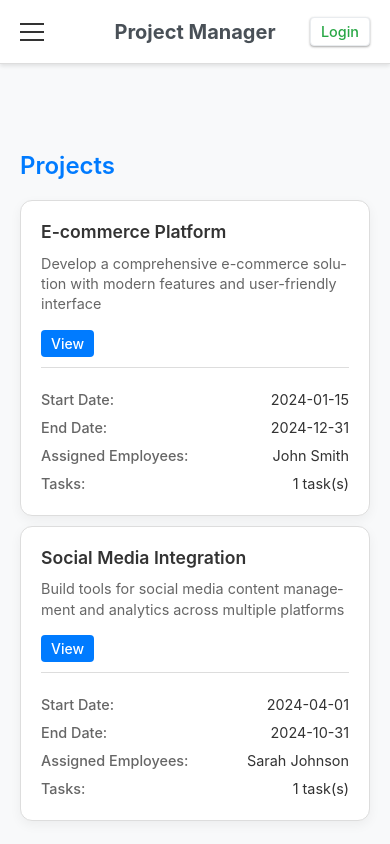
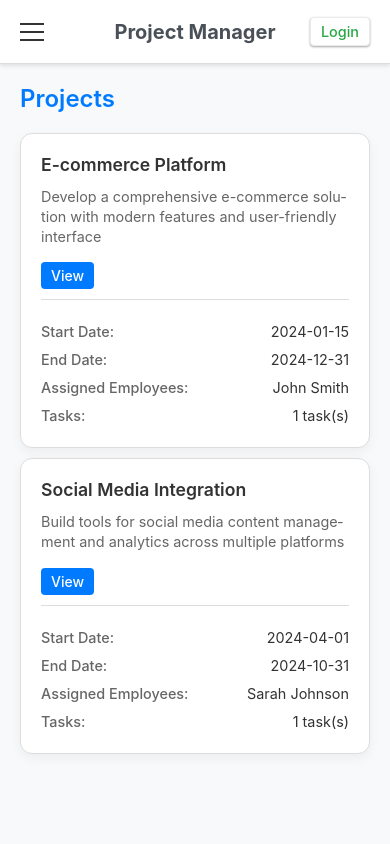
Before and after one commit to AndresLabat/Project-manager, an Angular app: page /login in a window 390 px wide. Both pictures are taken after a click on the button "Continue as guest ⟶". Built offline with nearby package versions, Linux system fonts and the light colour scheme.

Commit message:
refactor: update styles in employees, projects, and tasks components for improved responsiveness and layout consistency

```diff
--- a/src/app/employees/employees-list/employees-list.component.scss
+++ b/src/app/employees/employees-list/employees-list.component.scss
@@ -81,6 +81,7 @@
 @media (max-width: 768px) {
   .employees-container {
     padding: $spacing-md;
+    min-height: auto;
   }
 
   .list-section {
--- a/src/app/projects/projects-list/projects-list.component.scss
+++ b/src/app/projects/projects-list/projects-list.component.scss
@@ -111,6 +111,8 @@
 @media (max-width: 768px) {
   .projects-container {
     padding: $spacing-md;
+    min-height: auto;
+    justify-content: flex-start;
   }
 
   .list-section {
--- a/src/app/tasks/tasks-list/tasks-list.component.scss
+++ b/src/app/tasks/tasks-list/tasks-list.component.scss
@@ -189,6 +189,8 @@
 @media (max-width: 768px) {
   .tasks-container {
     padding: $spacing-md;
+    min-height: auto;
+    justify-content: flex-start;
   }
 
   .list-section {
```
